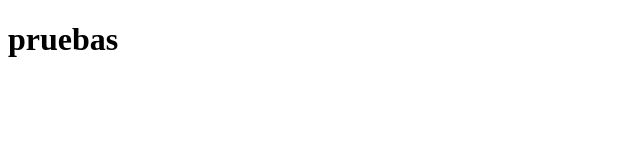
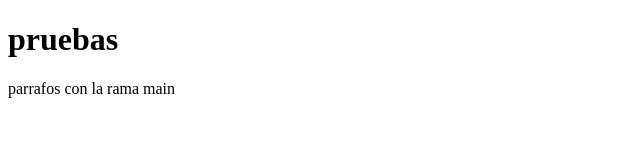
Before and after one commit to cesar-25431/primeRepos, a plain HTML site: page index.html in a window 1280 px wide. Shown: the whole page, without its empty margins (0-640 px from the left). Drawn offline with Linux system fonts and the light colour scheme.

Commit message:
se agrega 1 parrafo en rama  main

```diff
--- a/index.html
+++ b/index.html
@@ -8,5 +8,10 @@
 <body>
     <h1>pruebas</h1>
 
+
+
+
+
+    <p>parrafos con la rama main</p>
 </body>
 </html>
```
